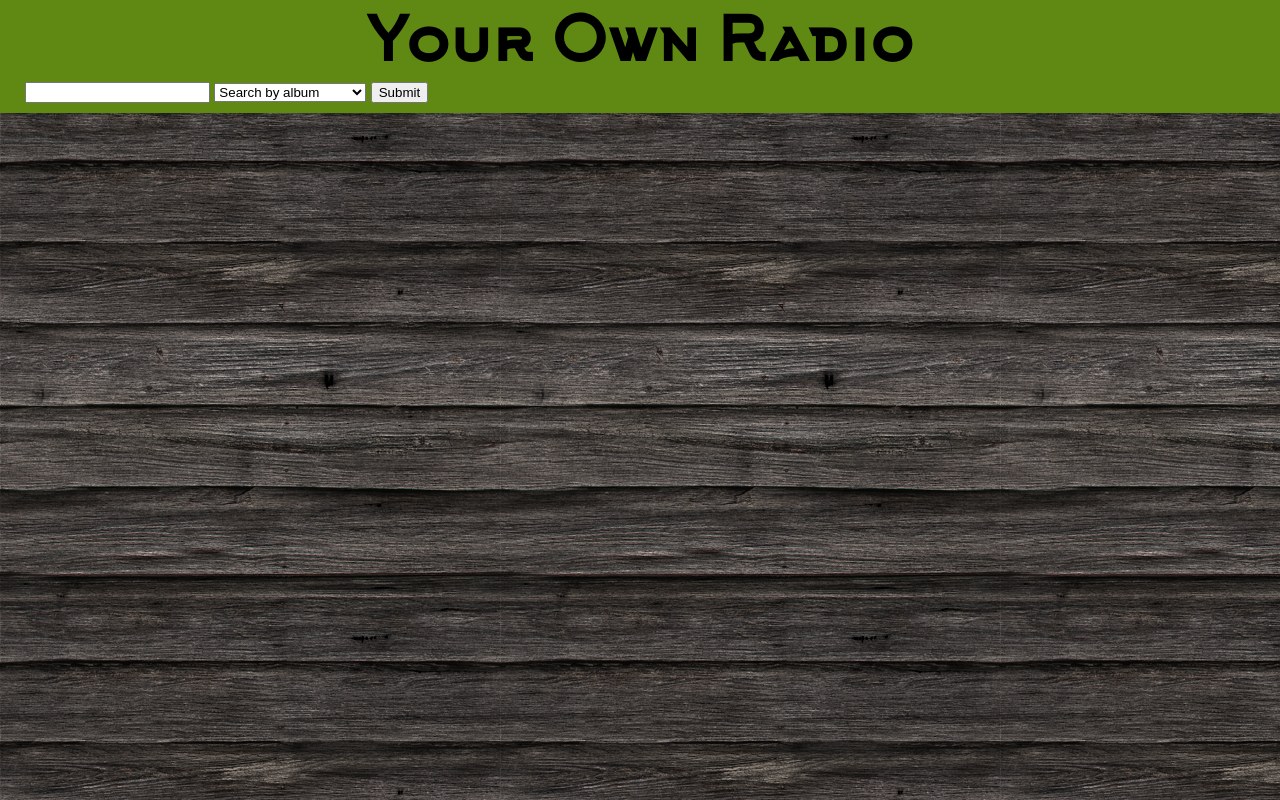
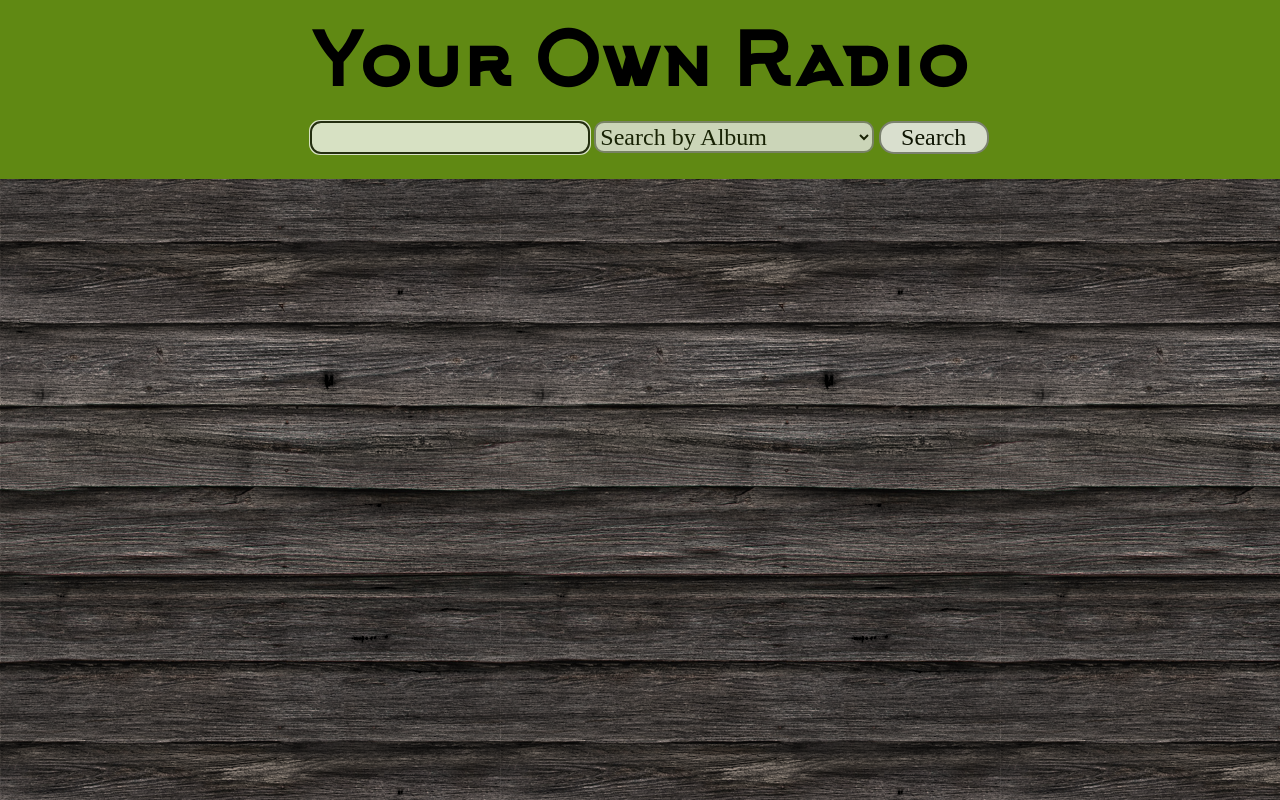
Before and after one commit to murrayrj/Your-Own-Radio, a plain HTML site: page index.html in a window 1280 px wide. Drawn offline with nearby package versions, Linux system fonts and the light colour scheme.

Commit message:
Finished Styling

```diff
--- a/css/style.css
+++ b/css/style.css
@@ -1,38 +1,61 @@
-body {
+body
+{
     font-family: 'Arkhip';
     margin: 0;
     background-image: url('./Rustic Wood 1.png');
     background-repeat: repeat-x repeat-y;
 }
-ul {
+ul
+{
     font-family: 'Hans Kendrick 3';
     font-size: 45px;
-  color: white;
+    list-style-type: none;
     text-align: center;
-  list-style-type: none;
     color: white;
     text-shadow: -1px 0 black, 0 1px black, 1px 0 black, 0 -1px black;
 }
-li{
+li
+{
     padding-top: 20px;
 }
-form {
+form
+{
+    padding: 15px 25px;
     background-color: #608913;
-  color: #fff;
-  padding: 10px 25px;
 }
-
-h1 {
-  font-size: 60px;
+h1
+{
+    font-size: 72px;
     margin: 0;
+    padding-top: 10px;
     text-align: center;
     color: black;
 }
-
-a {
-  color: #c00;
+.button
+{
+    font-family: 'Hans Kendrick 3';
+    font-size: 24px;
+    display: inline-block;
+    width: 110px;
+    opacity: .85;
+    border: 2px solid gray;
+    border-radius: 15px;
 }
-
+.search
+{
+    font-family: 'Hans Kendrick 3';
+    font-size: 24px;
+    display: inline-block;
+    width: 280px;
+    opacity: .75;
+    border: 2px solid gray;
+    border-radius: 10px;
+}
+.inputs
+{
+    margin-left: 285px;
+    padding: 10px 0;
+}
 @font-face
 {
     font-family: Arkhip;
--- a/index.html
+++ b/index.html
@@ -7,13 +7,13 @@
 <body>
   <form id="search">
     <h1>Your Own Radio</h1>
-    <input type="search" id="search-keyword">
-      <select id="search-type">
-        <option value="album">Search by album</option>
-        <option value="artist">Search by artist</option>
-        <option value="track">Search by track name</option>
+    <div class="inputs"><input type="search" class="search" id="search-keyword" autofocus>
+      <select id="search-type" class="search">
+        <option value="album" >Search by Album</option>
+        <option value="artist">Search by Artist</option>
+        <option value="track">Search by Track Name</option>
       </select>
-    <input type="submit" value="Submit">
+    <input type="submit" class="button" value="Search"></div>
   </form>
 
   <ul id="results"></ul>
```
Lines whose indentation alone changed are shown as unchanged.
